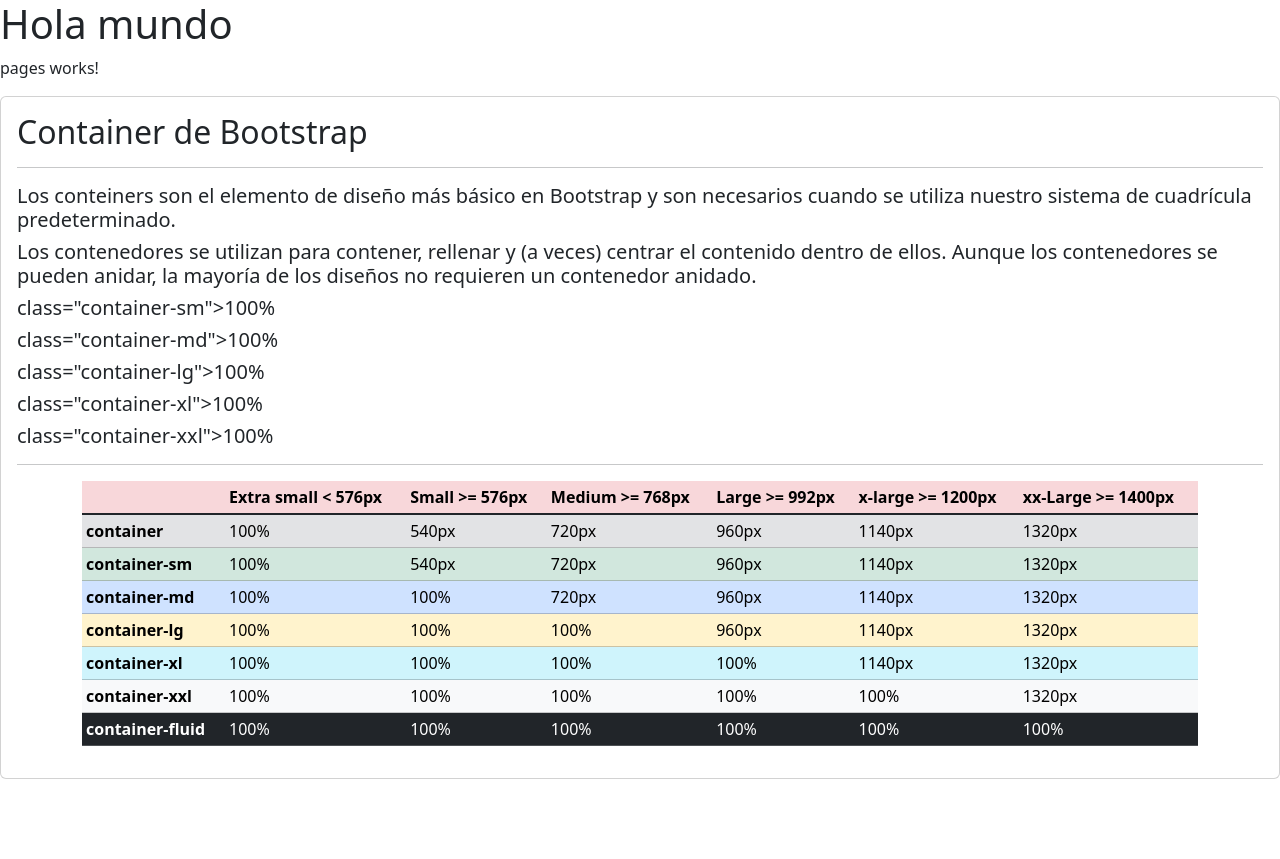
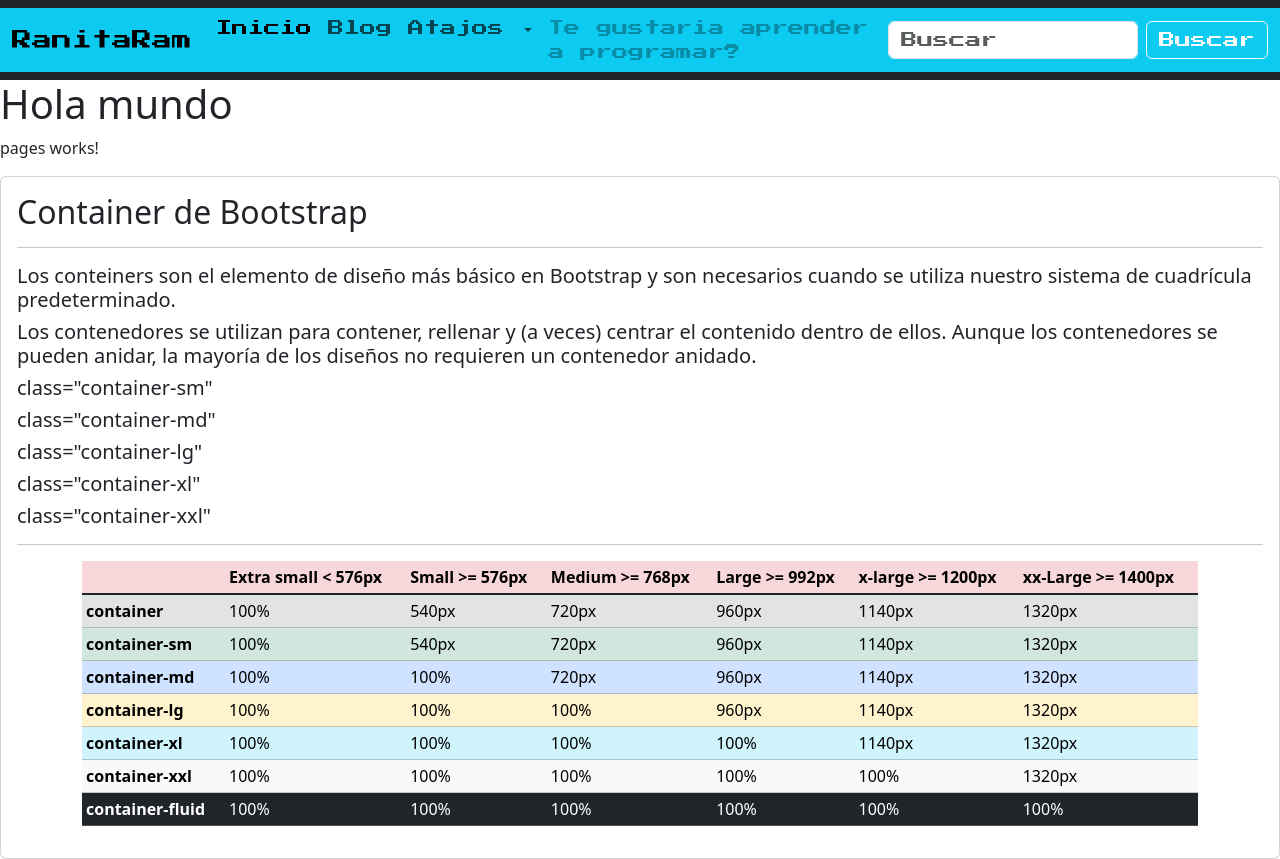
Before and after one commit to ranitaram/web-ram, an Angular app: page /boostrap in a window 1280 px wide. Before the commit the page ends 800 px from the top, so only its background shows below. Built offline with nearby package versions, Linux system fonts and the light colour scheme.

Commit message:
header y fuente listo

```diff
--- a/src/app/app.component.html
+++ b/src/app/app.component.html
@@ -1,5 +1,14 @@
+
+
 <div>
-    <h1>Hola mundo</h1>
+
+    <div >
+
+        <app-header ></app-header>
+    </div>
+    <div>
+        <h1>Hola mundo</h1>
+    </div>
 </div>
 
 
--- a/src/app/app.module.ts
+++ b/src/app/app.module.ts
@@ -7,6 +7,7 @@
 import { NopagefoundComponent } from './nopagefound/nopagefound.component';
 
 import { PagesModule } from './pages/pages.module';
+import { SharedModule } from './shared/shared.module';
 
 @NgModule({
   declarations: [
@@ -17,7 +18,8 @@
   imports: [
     BrowserModule,
     AppRoutingModule,
-    PagesModule
+    PagesModule,
+    SharedModule
 
   ],
   providers: [],
--- a/src/app/pages/boostrap/contenedores/contenedores.component.html
+++ b/src/app/pages/boostrap/contenedores/contenedores.component.html
@@ -9,24 +9,25 @@
     Los contenedores se utilizan para contener, rellenar y (a veces) centrar el contenido dentro de ellos. Aunque los contenedores se pueden anidar, la mayoría de los diseños no requieren un contenedor anidado.
 </h5>
 <h5>
- class="container-sm">100%
+ class="container-sm"
 </h5>
 <h5>
-    class="container-md">100%
+    class="container-md"
 
 </h5>
 <h5>
-    class="container-lg">100%
+    class="container-lg"
 
 </h5>
 <h5>
-    class="container-xl">100%
+    class="container-xl"
 
 </h5>
 <h5>
-    class="container-xxl">100%
+    class="container-xxl"
 </h5>
 <hr>
+
 <div class="container">
 
     <table class="table table-sm">
--- a/src/app/shared/header/header.component.html
+++ b/src/app/shared/header/header.component.html
@@ -1 +1,45 @@
-<p>header works!</p>
+<nav class="navbar navbar-expand-lg bg-dark bg-opacity-80">
+    <div class="container-fluid bg-info font1">
+      <a class="navbar-brand" href="#">RanitaRam</a>
+      <button class="navbar-toggler"
+            type="button"
+            data-bs-toggle="collapse"
+            data-bs-target="#navbarScroll"
+            aria-controls="navbarScroll"
+            aria-expanded="false"
+            aria-label="Toggle navigation">
+        <span class="navbar-toggler-icon"></span>
+      </button>
+      <div class="collapse navbar-collapse" id="navbarScroll">
+        <ul class="navbar-nav me-auto my-2 my-lg-0 navbar-nav-scroll" style="--bs-scroll-height: 100px;">
+          <li class="nav-item">
+            <a class="nav-link active"
+               aria-current="page"
+               href="#">Inicio</a>
+          </li>
+          <li class="nav-item">
+            <a class="nav-link" href="#">Blog</a>
+          </li>
+          <li class="nav-item dropdown">
+            <a class="nav-link dropdown-toggle" href="#" role="button" data-bs-toggle="dropdown" aria-expanded="false">
+              Atajos
+            </a>
+            <ul class="dropdown-menu bg-info bg-gradient">
+              <li><a class="dropdown-item" href="#">Angular</a></li>
+              <li><a class="dropdown-item" href="#">Git hub</a></li>
+              <li><a class="dropdown-item" href="#">Nest</a></li>
+              <li><hr class="dropdown-divider"></li>
+              <li><a class="dropdown-item" href="#">VSCode</a></li>
+            </ul>
+          </li>
+          <li class="nav-item">
+            <a class="nav-link disabled">Te gustaria aprender a programar?</a>
+          </li>
+        </ul>
+        <form class="d-flex" role="search">
+          <input class="form-control me-2" type="search" placeholder="Buscar" aria-label="Search">
+          <button class="btn btn-outline-light" type="submit">Buscar</button>
+        </form>
+      </div>
+    </div>
+  </nav>
--- a/src/index.html
+++ b/src/index.html
@@ -7,8 +7,13 @@
   <meta name="viewport" content="width=device-width, initial-scale=1">
   <link rel="icon" type="image/x-icon" href="favicon.ico">
   <link href="https://cdn.jsdelivr.net/npm/bootstrap@5.3.0-alpha1/dist/css/bootstrap.min.css" rel="stylesheet" integrity="sha384-GLhlTQ8iRABdZLl6O3oVMWSktQOp6b7In1Zl3/Jr59b6EGGoI1aFkw7cmDA6j6gD" crossorigin="anonymous">
+  <link rel="preconnect" href="https://fonts.googleapis.com">
+  <link rel="preconnect" href="https://fonts.gstatic.com" crossorigin>
+  <link href="https://fonts.googleapis.com/css2?family=Press+Start+2P&display=swap" rel="stylesheet">
+
 </head>
 <body>
+
   <script src="https://cdn.jsdelivr.net/npm/bootstrap@5.3.0-alpha1/dist/js/bootstrap.bundle.min.js" integrity="sha384-w76AqPfDkMBDXo30jS1Sgez6pr3x5MlQ1ZAGC+nuZB+EYdgRZgiwxhTBTkF7CXvN" crossorigin="anonymous"></script>
   <app-root></app-root>
 </body>
--- a/src/styles.css
+++ b/src/styles.css
@@ -1 +1,6 @@
 /* You can add global styles to this file, and also import other style files */
+
+.font1 {
+    font-family: 'Press Start 2P', cursive;
+
+}
```
